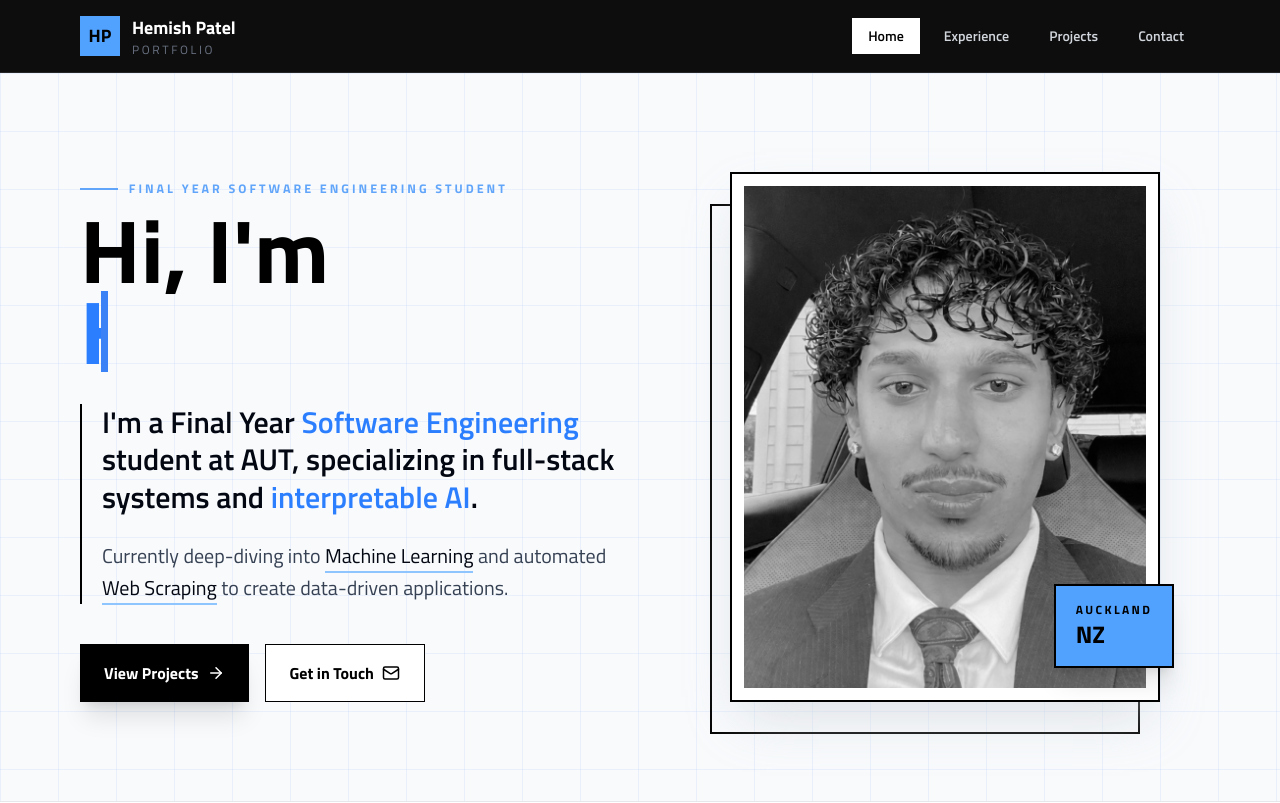
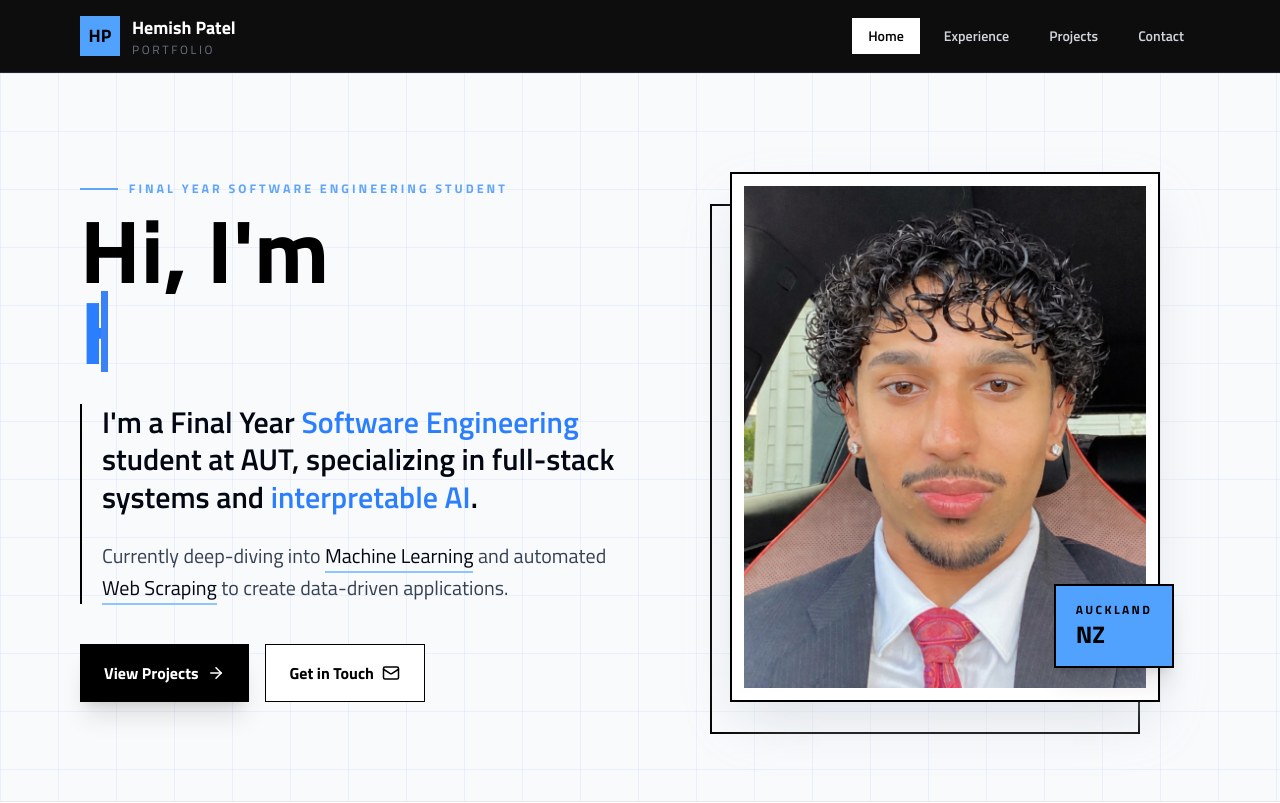
Before and after one commit to hemish-patel5/portfolio, a React (Vite) app: page / in a window 1280 px wide. Shown: the top 803 px of the page. Built offline with nearby package versions, Linux system fonts and the light colour scheme.

Commit message:
Updated image colours

```diff
--- a/src/components/sections/Hero.jsx
+++ b/src/components/sections/Hero.jsx
@@ -63,7 +63,7 @@ export default function Hero() {
             <img
               src={profileImg}
               alt="Hemish"
-              className="aspect-[4/5] w-full object-cover grayscale transition duration-500 hover:grayscale-0"
+              className="aspect-[4/5] w-full object-cover"
             />
             <div className="absolute -right-4 bottom-8 border-2 border-black bg-blue-400 px-5 py-4 text-black shadow-xl">
               <p className="text-xs font-bold uppercase tracking-[0.2em]">
```
